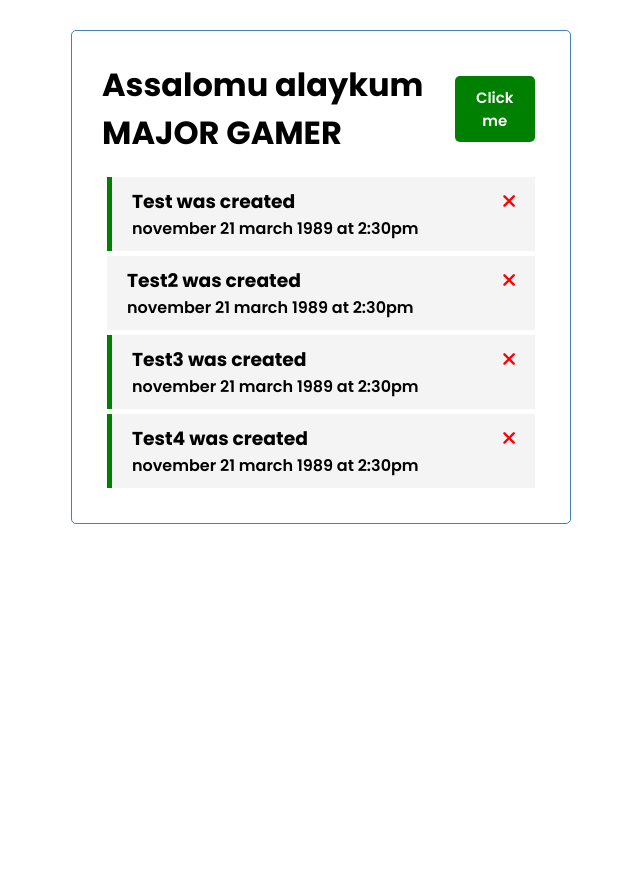
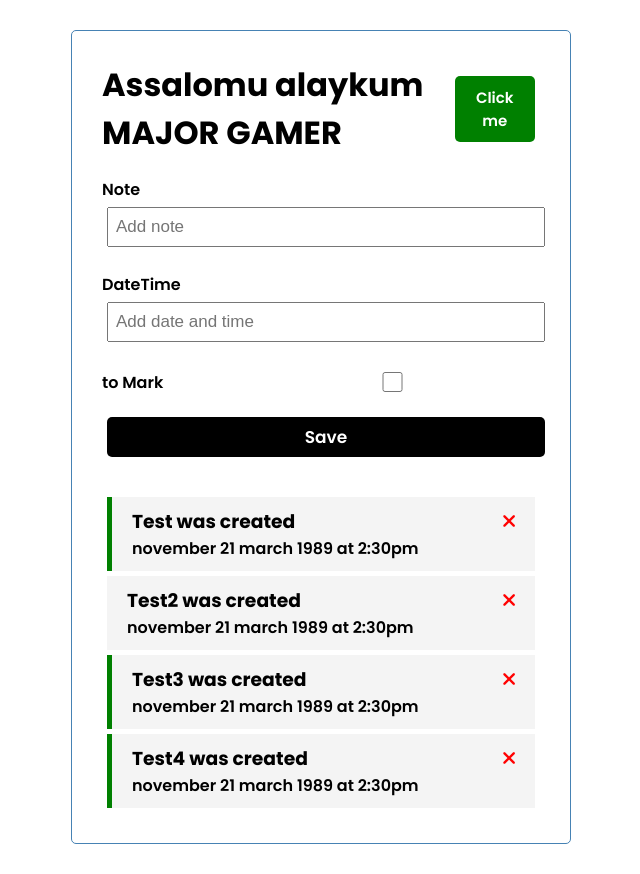
Before and after one commit to majoruzb/vuejs-task-project, a Vue app: page / in a window 1280 px wide. Shown: the whole page, without its empty margins (319-959 px from the left). Before the commit the page ends 800 px from the top, so only its background shows below. Built offline with nearby package versions, Linux system fonts and the light colour scheme.

Commit message:
AddTask was added & realize add to array

```diff
--- a/src/App.vue
+++ b/src/App.vue
@@ -1,7 +1,8 @@
 <template>
 <div class="container">
   <Header title="Assalomu alaykum MAJOR GAMER"/>
-  <Tasks @delete-task="deleteTask" :tasks="tasks"/>
+  <AddTask  @add-task="addTask"/>
+  <Tasks @toggle-reminder="toggleReminder" @delete-task="deleteTask" :tasks="tasks"/>
 </div>
 
 </template>
@@ -9,12 +10,14 @@
 <script>
 import Header from './components/Header.vue'
 import Tasks from './components/Tasks.vue'
+import AddTask from './components/AddTask.vue'
 
 export default {
   name: 'App',
   components: {
     Header,
-    Tasks
+    Tasks,
+    AddTask
   },
   data() {
     return {
@@ -22,8 +25,16 @@ export default {
     }
   },
   methods: {
+    AddTask(task){
+      this.tasks = [...tasks, task]
+    },
     deleteTask(id){
-      this.tasks = this.tasks.filter((task) => task.id !== id)
+      if (confirm('Do you want to delete?')) {
+        this.tasks = this.tasks.filter((task) => task.id !== id)
+      }
+    },
+    toggleReminder(id){
+      this.tasks = this.tasks.map((task) => task.id === id ? { ...task, reminder: !task.reminder } : task)
     }
   },
   created() {
--- /dev/null
+++ b/src/components/AddTask.vue
@@ -0,0 +1,85 @@
+<template>
+    <form @submit="onSubmit" class="add-form">
+        <div class="form-control">
+            <label>Note</label>
+            <input type="text" v-model="text" name="text" placeholder="Add note">
+        </div>
+        <div class="form-control">
+            <label>DateTime</label>
+            <input type="text" v-model="day" name="datetime" placeholder="Add date and time">
+        </div>
+        <div class="form-control form-control-check">
+            <label>to Mark</label>
+            <input type="checkbox" v-model="reminder" value="reminder">
+        </div>
+        <div class="form-control">
+            <input type="submit" value="Save" class="btn btn-block">
+        </div>
+    </form>
+</template>
+
+<script>
+export default {
+    name: 'AddTask',
+    data() {
+        return {
+            text: '',
+            day: '',
+            reminder: false
+        }
+    },
+    methods: {
+        onSubmit(e){
+            e.preventDefault()
+            if(!this.text){
+                alert('Please, write your note')
+                return
+            }
+            const newTask = {
+                id: Math.floor(Math.random() * 100000),
+                text: this.text,
+                day: this.day,
+                reminder: this.reminder
+            }
+
+            this.$emit('add-task', newTask)
+
+            console.log(newTask);
+            this.text = ''
+            this.day = ''
+            this.reminder = false
+        }
+    }
+}
+</script>
+
+<style scoped>
+    .add-form {
+  margin-bottom: 40px;
+}
+.form-control {
+  margin: 20px 0;
+}
+.form-control label {
+  display: block;
+}
+.form-control input {
+  width: 100%;
+  height: 40px;
+  margin: 5px;
+  padding: 3px 7px;
+  font-size: 17px;
+}
+.form-control-check {
+  display: flex;
+  align-items: center;
+  justify-content: space-between;
+}
+.form-control-check label {
+  flex: 1;
+}
+.form-control-check input {
+  flex: 2;
+  height: 20px;
+}
+</style>
--- a/src/components/Task.vue
+++ b/src/components/Task.vue
@@ -1,8 +1,8 @@
 <template>
-<div :class="[task.reminder ? 'reminder' : '', 'task']">
+<div @dblclick="$emit('toggle-reminder', task.id)" :class="[task.reminder ? 'reminder' : '', 'task']">
     <h3>
         {{ task.text}}
-        <i @click="onDelete(task.id)" class="fas fa-times"></i>
+        <i @click="$emit('delete-task', task.id)" class="fas fa-times"></i>
         </h3>
     <p>{{ task.day }}</p>
 </div>
@@ -14,11 +14,6 @@ export default {
     name: 'Task',
     props: {
         task: Object
-    },
-    methods: {
-        onDelete(id) {
-            this.$emit('delete-task', id);
-        }
     }
 }
 </script>
@@ -36,6 +31,9 @@ export default {
     .task.reminder {
         border-left: 5px solid green;
     }
+    .rider{
+        border-left: 5px solid blue;
+    }
     .task h3{
         display: flex;
         align-items: center;
--- a/src/components/Tasks.vue
+++ b/src/components/Tasks.vue
@@ -1,6 +1,6 @@
 <template>
     <div :key="task.id" v-for="task in tasks">
-        <Task @delete-task="$emit('delete-task', task.id)" :task="task"/>
+        <Task @toggle-reminder="$emit('toggle-reminder', task.id)" @delete-task="$emit('delete-task', task.id)" :task="task"/>
     </div>
 </template>
 
@@ -14,6 +14,6 @@ export default {
     components: {
         Task
     },
-    emits: ['delete-task']
+    emits: ['delete-task', 'toggle-reminder']
 }
 </script>
```
